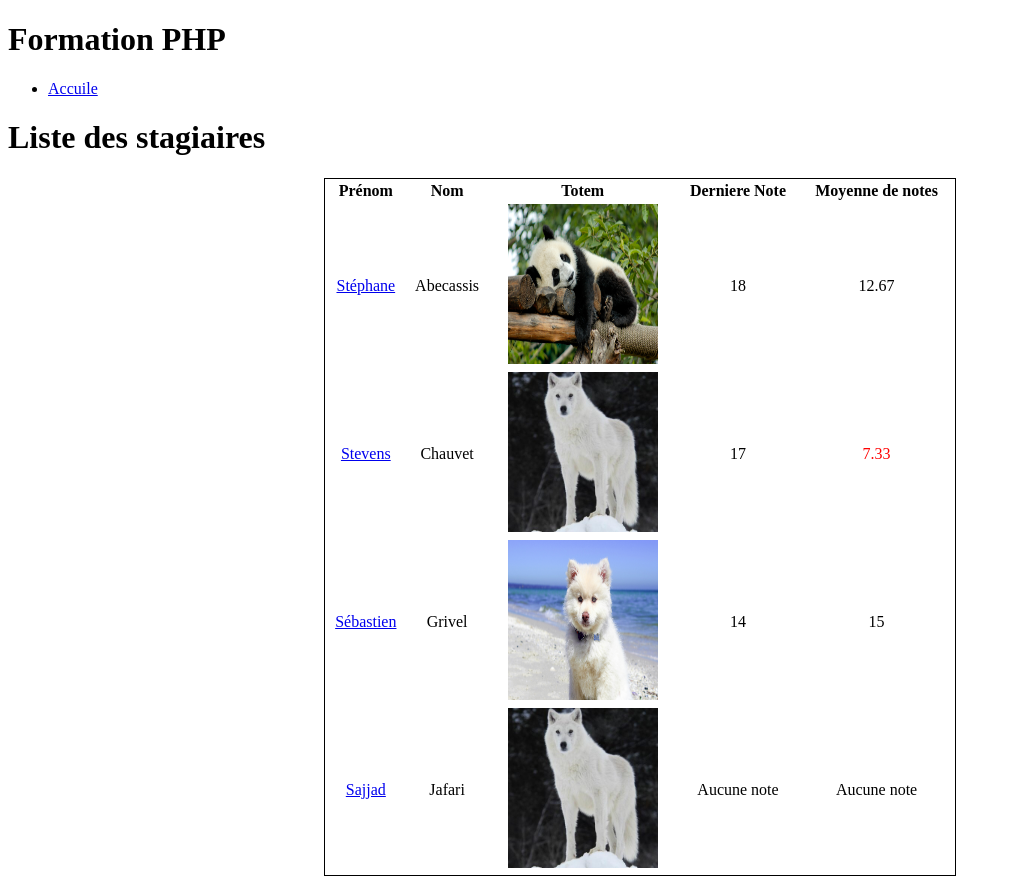
After one commit to sajjad-jafari97/PHP, a PHP site: page /index.php in a window 1280 px wide. The commit adds this page. Shown: the whole page, without its empty margins (0-1011 px from the left). Run offline with PHP 8.4, Linux system fonts and the light colour scheme.

Commit message:
adding the second day

```diff
--- /dev/null
+++ b/firstlesson/css/style.css
@@ -0,0 +1,13 @@
+table{
+  width: 50%;
+  border:1px black solid;
+  margin: auto;
+}
+table img{
+  width: 150px;
+  height: 160px
+}
+
+table td{
+  text-align: center;
+}
--- /dev/null
+++ b/firstlesson/datasource.php
@@ -0,0 +1,18 @@
+<?php
+
+
+
+
+function listeStagiaires(){
+  $stagiaires = array(
+  array('nom' => 'abecassis', 'prenom' => 'stéphane', 'totem' => 'an1.jpg', 'notes' => array(8,12,18)), //for the last one we can write also like this 'notes' =>[]
+  array('nom' => 'chauvet', 'prenom' => 'stevens' ,'totem' => 'wolf.jpg', 'notes' => array(4,1,17)),
+  array('nom' => 'grivel', 'prenom' => 'sébastien', 'totem' => 'dog.jpeg', 'notes' => array(9,22,14)),
+  array('nom' => 'jafari', 'prenom' => 'sajjad', 'totem' => 'wolf.jpg', 'notes' => array()),
+
+  );
+
+  return $stagiaires;
+}
+
+ ?>
--- /dev/null
+++ b/firstlesson/footer.php
@@ -0,0 +1,2 @@
+</body>
+</html>
--- /dev/null
+++ b/firstlesson/header.php
@@ -0,0 +1,15 @@
+<!DOCTYPE html>
+<html>
+  <head>
+    <meta charset="utf-8">
+    <title></title>
+    <link rel="stylesheet" href="/css/style.css">
+  </head>
+  <body>
+    <h1>Formation PHP</h1>
+    <nav>
+      <ul>
+
+        <li><a href="index.php">Accuile</a></li>
+      </ul>
+    </nav>
--- /dev/null
+++ b/firstlesson/index.php
@@ -0,0 +1,57 @@
+<?php
+include('lib/function.php');
+include('datasource.php');
+
+$stagiaires = listeStagiaires();
+
+
+
+$title = "Liste des stagiaires";
+
+ ?>
+
+
+<?php
+  include('header.php')
+ ?>
+    <h1><?php echo $title ?></h1>
+    <table>
+      <tr>
+        <th>Prénom</th>
+        <th>Nom</th>
+        <th>Totem</th>
+        <th>Derniere Note</th>
+        <th>Moyenne de notes</th>
+      </tr>
+
+      <?php
+
+      foreach($stagiaires as $s){
+        $moyenne = moyenne($s['notes'], 2);
+
+        echo '<tr>';
+        echo '<td>'.'<a href="stagiaire_details.php?nom='.$s['prenom'].'">'. majusculeIntiale($s['prenom']).'</a>' .'</td>';
+        echo '<td>'. majusculeIntiale($s['nom']).'</td>';
+        echo '<td><img src="img/'.$s['totem'] .'"> </td>';
+        // echo '<td>' . $s['notes'][2] . '</td>';
+        echo '<td>'. derniereNote($s['notes']) .'</td>';
+
+        if($moyenne < 10 && $moyenne != AUCUNE_NOTE_MSG){
+          echo '<td style="color:red">'. moyenne($s['notes'], 2) .'</td>';
+
+        }else{
+          echo '<td>'. moyenne($s['notes'], 2) .'</td>';
+        }
+
+
+        echo '</tr>';
+      }
+
+
+       ?>
+
+    </table>
+
+<?php
+  include('footer.php')
+ ?>
--- /dev/null
+++ b/firstlesson/lib/function.php
@@ -0,0 +1,59 @@
+<?php
+define('AUCUNE_NOTE_MSG', 'Aucune note');
+
+function majusculeIntiale($str){
+// dand cette version actuelle, les caractères accentués
+//ne sont pas convertis en majuscule
+
+  $initiale = $str[0];
+  $reste = substr($str, 1);
+  $initialeMajus = strtoupper($initiale);
+  $resteMinus = strtolower($reste);// This one is for even if someone is gonna write a letter
+  //on majuscule in middle of the word is gonna make them on minuscule
+  return $initialeMajus . $resteMinus;
+}
+
+function derniereNote($notes){
+//renvoie la dernière note si le tableau $notes n'est pas vide
+//renvoie "aucun note" si le tableau $notes est vide
+
+$nb_notes = sizeof($notes);
+
+if ($nb_notes == 0){
+  return AUCUNE_NOTE_MSG;
+}else{
+
+    return $notes[$nb_notes - 1];
+
+}
+
+}
+
+
+
+
+
+function moyenne($notes, $precision){
+  $nb_notes = sizeof($notes);
+
+
+  if ($nb_notes == 0) return AUCUNE_NOTE_MSG;
+
+  if($nb_notes == 1) return $notes[0];
+
+
+
+  $somme = 0;
+  foreach($notes as $note){
+    $somme += $note; //équivalent à $somme = $somme + $note
+
+  }
+    return round($somme / $nb_notes, $precision);
+  // else
+  //
+  //     return $notes[$nb_notes2 - 2];
+
+  }
+
+
+ ?>
```
Also changed, not shown: firstlesson/stagiaire_details.php (added, +17 -0 lines), firstlesson/test.php (+42 -4 lines), firstlesson/_index.html (renamed from firstlesson/index.html), firstlesson/img/an1.jpg (added), firstlesson/img/dog.jpeg (added), firstlesson/img/lion.jpeg (added), firstlesson/img/panda2.jpg (added), firstlesson/img/spidermonkey_1.jpg (added), firstlesson/img/wolf.jpg (added), 1 other file.
